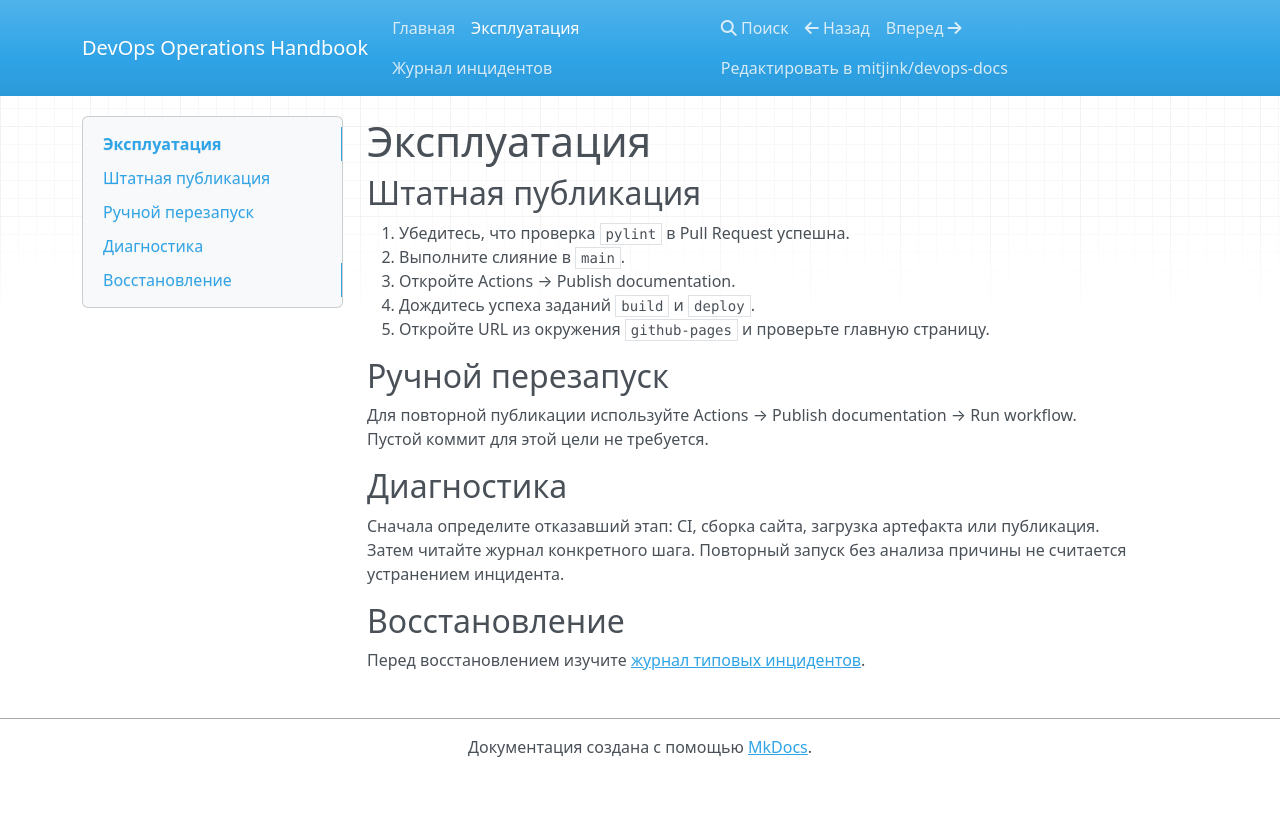
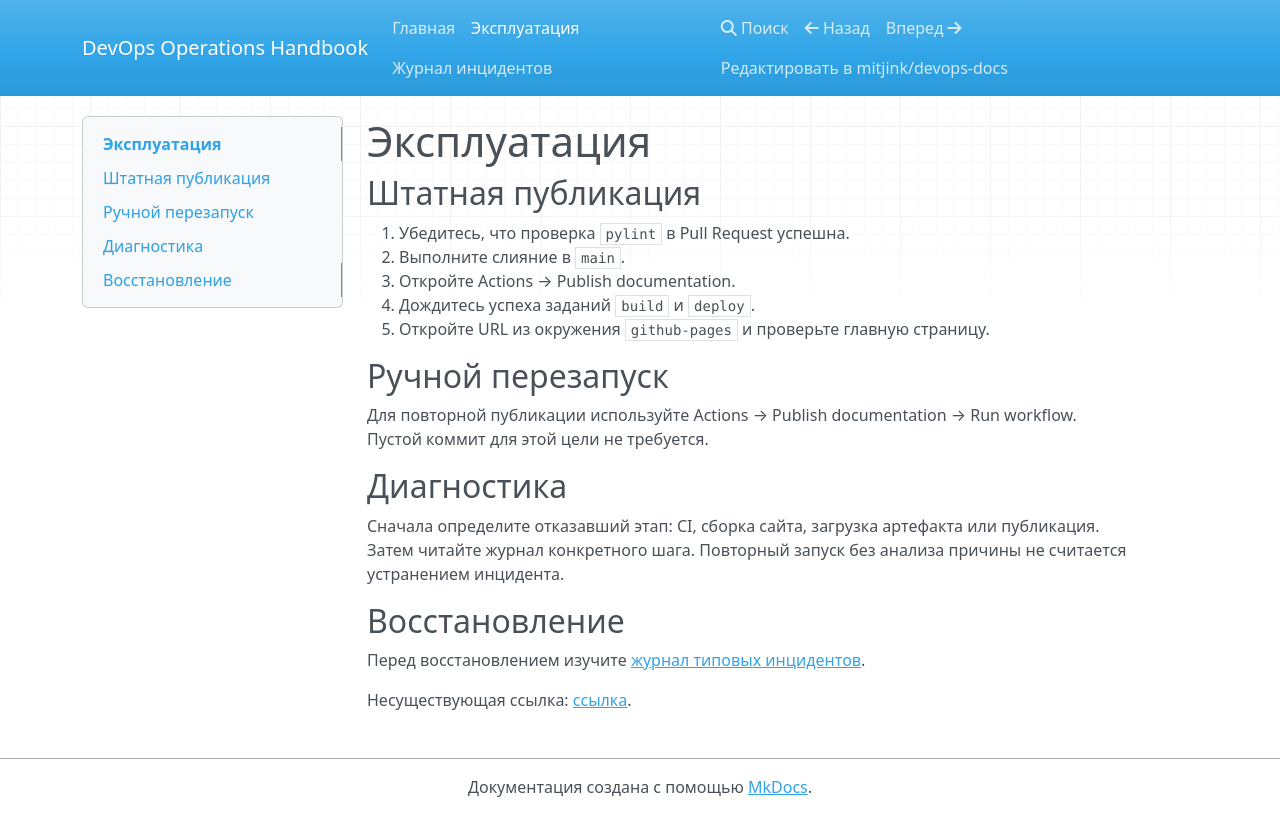
Before and after one commit to mitjink/devops-docs, an MkDocs documentation site: the page built from docs/runbook.md, in a window 1280 px wide. Shown: the top 836 px of the page. Built offline with MkDocs 1.6.1, drawn with Linux system fonts in a browser that asks for light colours; nearby versions of some CDN libraries.

Commit message:
missing link

```diff
--- a/docs/runbook.md
+++ b/docs/runbook.md
@@ -21,3 +21,5 @@
 ## Восстановление
 
 Перед восстановлением изучите [журнал типовых инцидентов](incidents.md).
+
+Несуществующая ссылка: [ссылка](missing-page.md).
```
